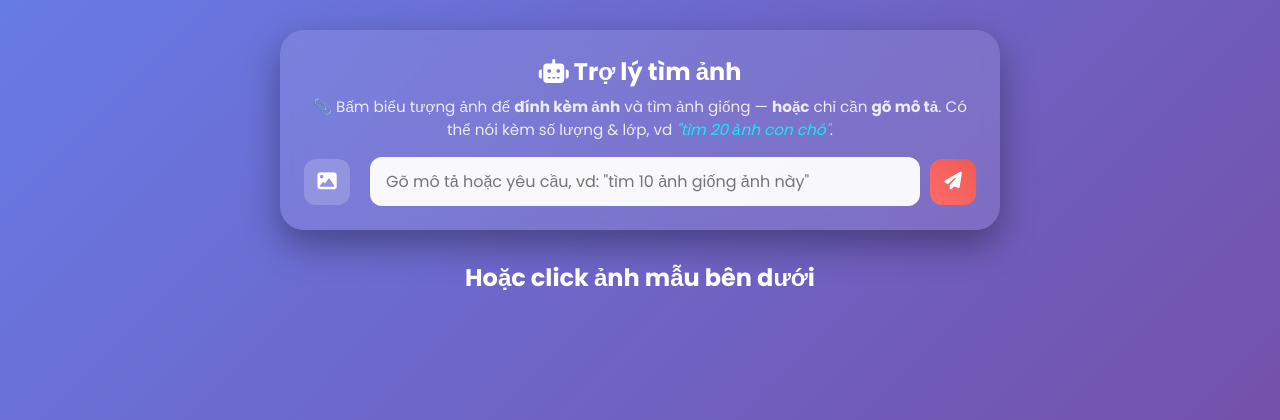
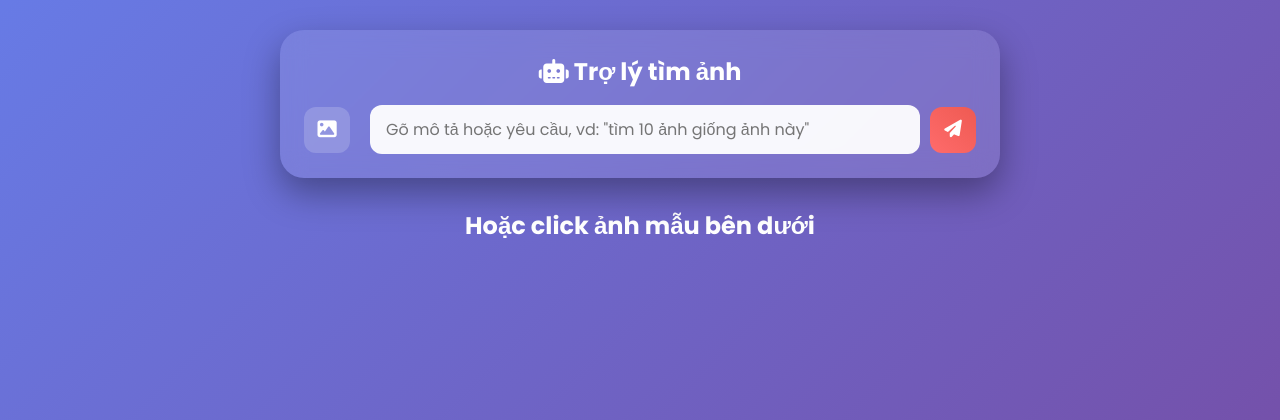
Before and after one commit to giangleco/Image-Retrieval-System, a Flask app: template templates/index.html in a window 1280 px wide. Shown: the part 133-553 px from the top of the page. Run offline with Flask 3, Linux system fonts and the light colour scheme; the template is opened without the code that fills it, so the values that code supplies are empty; parts of the project's set-up code (start-up, migrations or seed data) failed here and were passed over.

Commit message:
delete word

```diff
--- a/static/css/style.css
+++ b/static/css/style.css
@@ -22,8 +22,6 @@ header p { font-size: 1.3rem; opacity: 0.9; }
     backdrop-filter: blur(12px);
 }
 .chat-section h2 { font-size: 1.5rem; margin-bottom: 6px; }
-.chat-hint { font-size: 0.95rem; opacity: 0.85; margin-bottom: 16px; }
-.chat-hint em { color: #00ffff; }
 
 .chat-log {
     text-align: left;
--- a/templates/index.html
+++ b/templates/index.html
@@ -18,13 +18,6 @@
         <!-- ===== KHUNG CHAT DUY NHẤT: upload ảnh HOẶC gõ mô tả ===== -->
         <div class="chat-section">
             <h2><i class="fas fa-robot"></i> Trợ lý tìm ảnh</h2>
-            <p class="chat-hint">
-                📎 Bấm biểu tượng ảnh để <b>đính kèm ảnh</b> và tìm ảnh giống —
-                <b>hoặc</b> chỉ cần <b>gõ mô tả</b>{% if clip_enabled %}
-                (vd <em>"a red truck"</em>, <em>"con mèo"</em>, <em>"máy bay trên bầu trời"</em>){% endif %}.
-                Có thể nói kèm số lượng &amp; lớp, vd <em>"tìm 20 ảnh con chó"</em>.
-            </p>
-
             <div id="chatLog" class="chat-log"></div>
 
             <div class="chat-input-row">
```
Also changed, not shown: 4 other files.
